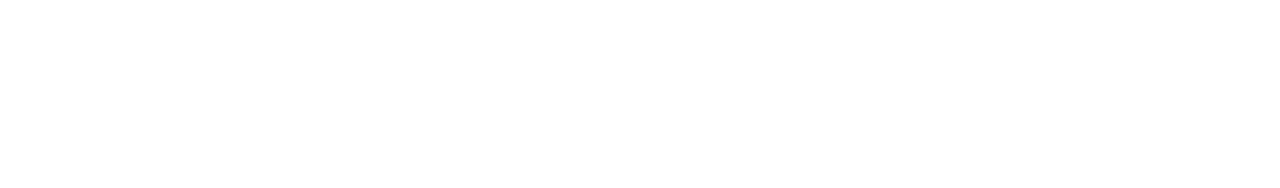
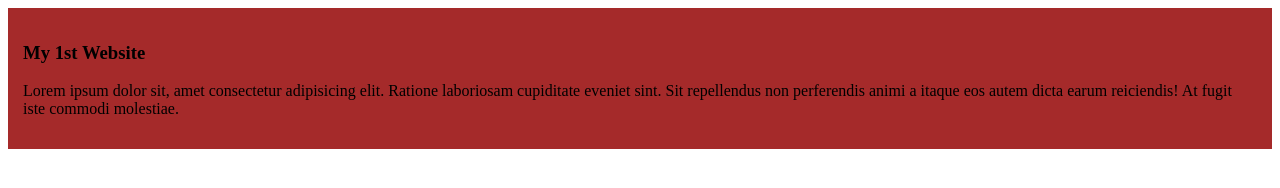
Before and after one commit to Prorehanwrld/my-simple-website, a plain HTML site: page index.html in a window 1280 px wide. Drawn offline with Linux system fonts and the light colour scheme.

Commit message:
added the 1st blog

```diff
--- a/index.html
+++ b/index.html
@@ -4,8 +4,14 @@
     <meta charset="UTF-8">
     <meta name="viewport" content="width=device-width, initial-scale=1.0">
     <title>My Simple Website</title>
+    <link rel="stylesheet" href="styles/blog.css">
 </head>
 <body>
-
+    <div>
+        <h3>
+            My 1st Website
+        </h3>
+        <p>Lorem ipsum dolor sit, amet consectetur adipisicing elit. Ratione laboriosam cupiditate eveniet sint. Sit repellendus non perferendis animi a itaque eos autem dicta earum reiciendis! At fugit iste commodi molestiae.</p>
+    </div>
 </body>
 </html>
--- /dev/null
+++ b/styles/blog.css
@@ -0,0 +1,5 @@
+div{
+
+    background-color: brown;
+    padding: 15px;
+}
```
